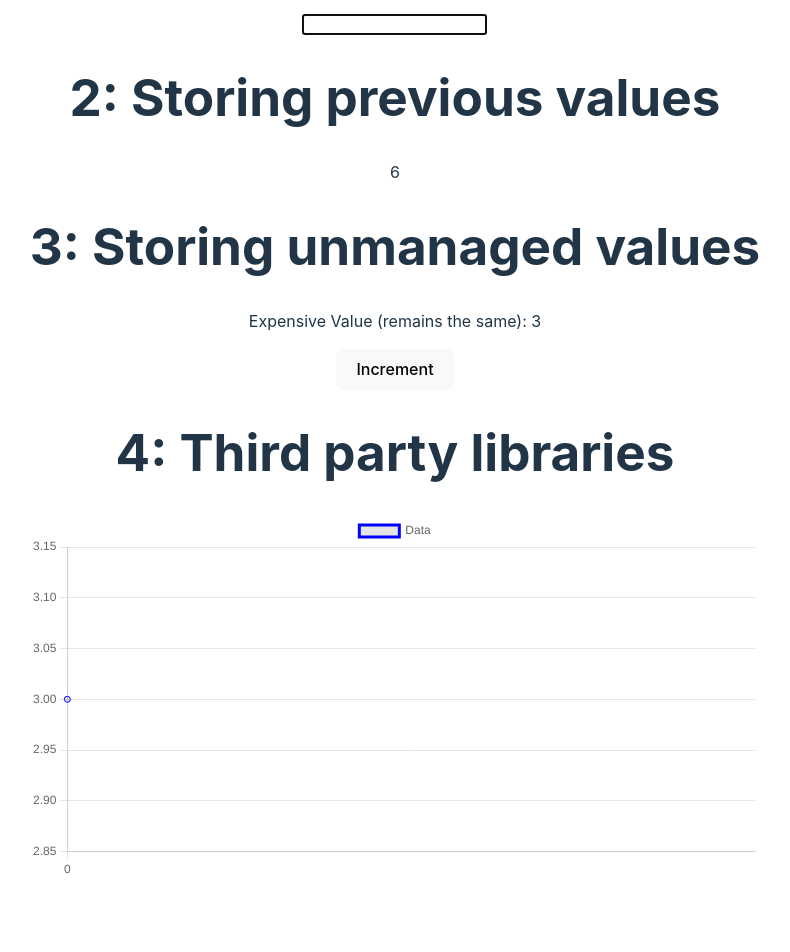
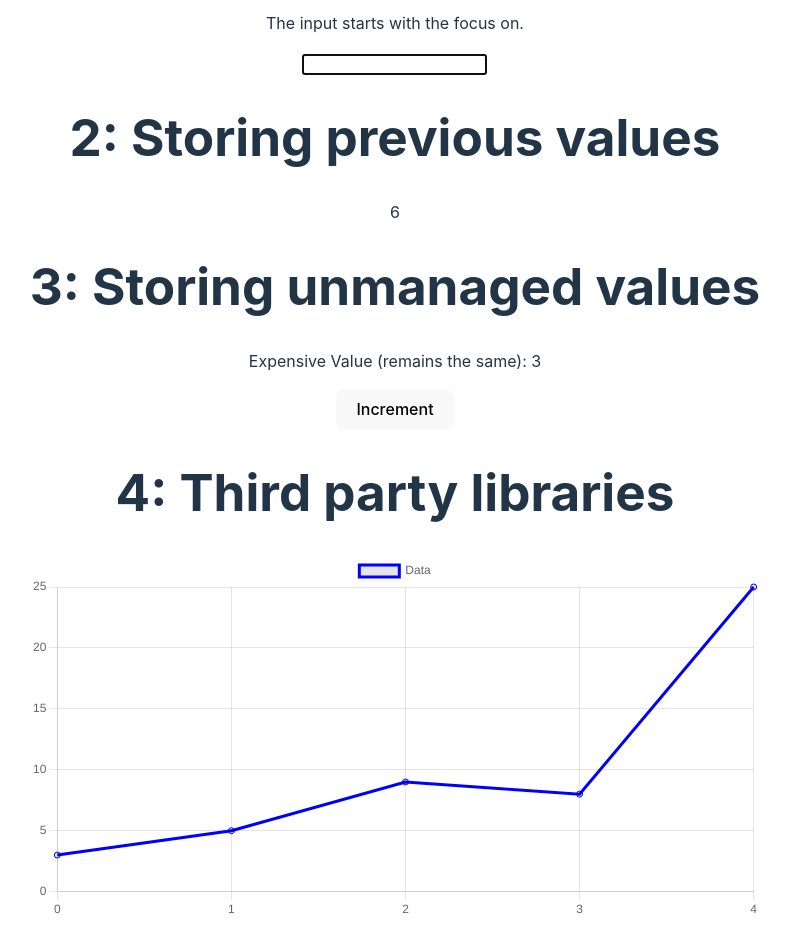
Before and after one commit to paul-ventura-git/01-react-course-07-useref-hook, a React (Vite) app: page / in a window 1280 px wide. Shown: the part 146-1098 px from the top of the page, without its empty margins (245-1035 px from the left). Before the commit the page ends 1058 px from the top, so only its background shows below. Built offline with nearby package versions, Linux system fonts and the light colour scheme.

Commit message:
Finished

```diff
--- a/src/App.tsx
+++ b/src/App.tsx
@@ -18,7 +18,7 @@ function App() {
       <h1>3: Storing unmanaged values</h1>
       <StoringUnmanagedValues></StoringUnmanagedValues>
       <h1>4: Third party libraries</h1>
-      <ThirdPartyLibraries data={[3]}></ThirdPartyLibraries>
+      <ThirdPartyLibraries data={[3,5,9,8,25]}></ThirdPartyLibraries>
     </>
   )
 }
--- a/src/Example2-accessing-dom-elements.tsx
+++ b/src/Example2-accessing-dom-elements.tsx
@@ -11,5 +11,10 @@ export function AccessingDOMElements() {
     inputRef.current?.focus();
   }, []);
 
-  return <input ref={inputRef} />;
+  return (
+    <>
+      <p>The input starts with the focus on.</p>
+      <input ref={inputRef} />
+    </>
+  )
 }
```
Also changed, not shown: src/Example5-interacting-with-3rd-party-libraries.tsx (+7 -0 lines).
